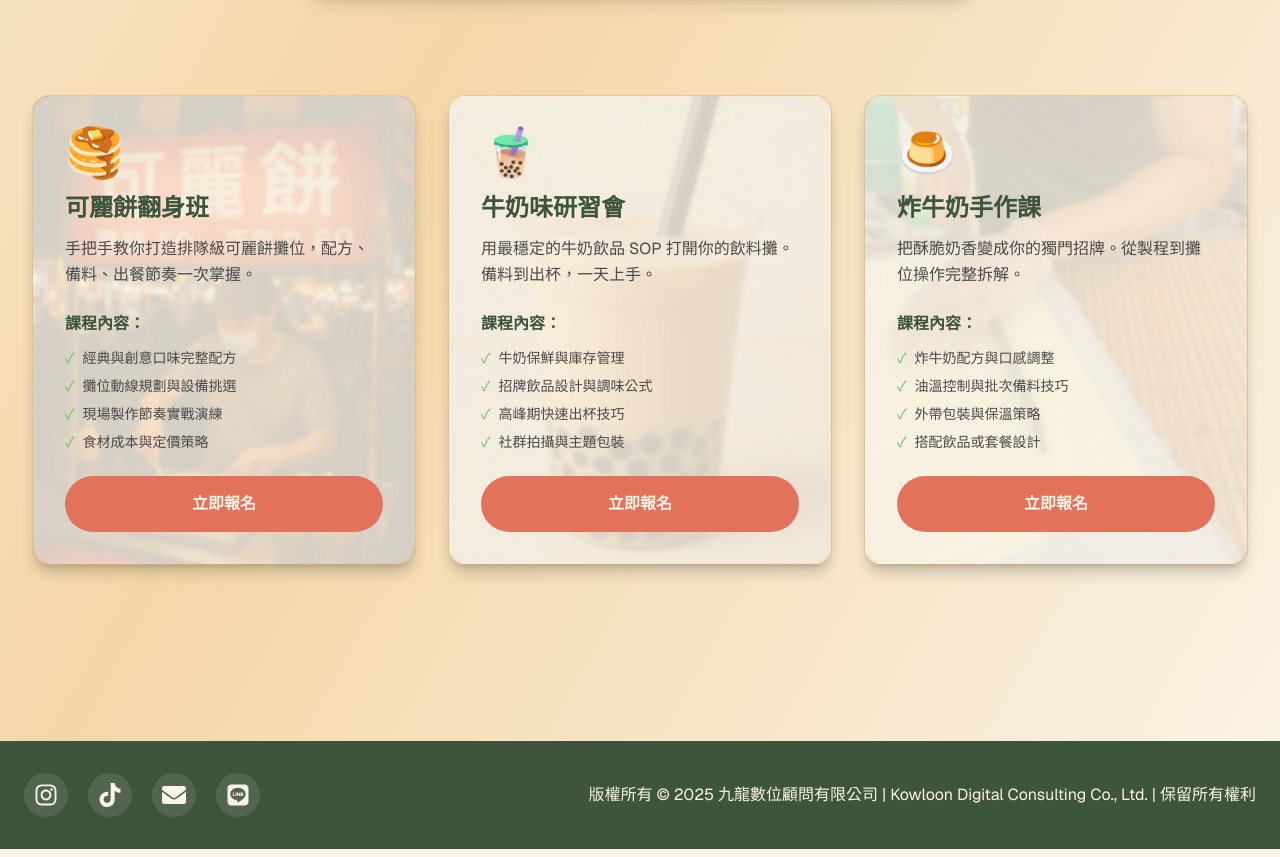
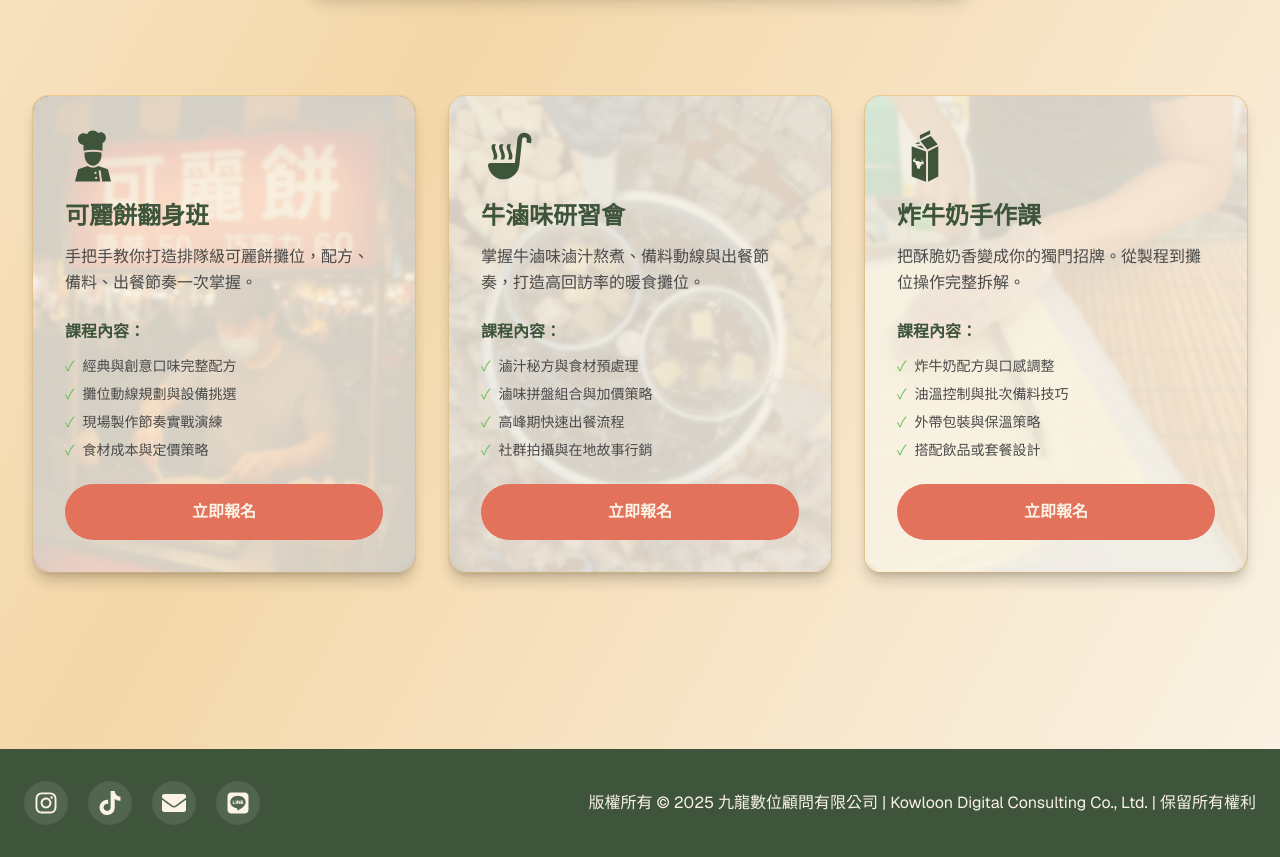
Before and after one commit to aniku777tw/kowlooncnslt, a Next.js app: page /courses in a window 1280 px wide. Shown: the part 1460-2317 px from the top of the page. Built offline with nearby package versions, Linux system fonts and the light colour scheme.

Commit message:
fix: product

```diff
--- a/src/app/courses/page.tsx
+++ b/src/app/courses/page.tsx
@@ -4,9 +4,11 @@ import ContentWrapper from "@/components/common/ContentWrapper";
 import CourseCard from "@/components/Courses/CourseCard";
 import { socialLinks } from "@/constants/socialLinks";
 import crepeImage from "@/images/可麗餅.jpg";
-import milkImage from "@/images/牛奶味.jpg";
+import beefImage from "@/images/牛滷味.jpg";
 import friedMilkImage from "@/images/炸牛奶.jpg";
-import faviconImage from "@/images/favicon.jpg";
+import logoImage from "@/images/logo.webp";
+import { MdSoupKitchen } from "react-icons/md";
+import { GiCook, GiMilkCarton } from "react-icons/gi";
 
 const siteUrl = "https://kowlooncnslt.com";
 const coursesPageUrl = `${siteUrl}/courses`;
@@ -14,12 +16,13 @@ const coursesPageUrl = `${siteUrl}/courses`;
 export const metadata: Metadata = {
   title: "課程資訊｜夜市創業實戰課程總覽",
   description:
-    "夜市翻身學提供可麗餅、牛奶飲品、炸牛奶等熱門夜市創業課程，涵蓋配方研發、攤位營運、行銷策略與成本控管，協助你快速打造高收益夜市品牌。",
+    "夜市翻身學提供可麗餅、牛滷味、炸牛奶等熱門夜市創業課程，涵蓋配方研發、攤位營運、行銷策略與成本控管，協助你快速打造高收益夜市品牌。",
   keywords: [
     "夜市課程",
     "夜市創業課程",
     "可麗餅教學",
     "炸牛奶課程",
+    "牛滷味課程",
     "夜市創業顧問",
     "夜市翻身學",
     "攤車創業",
@@ -37,9 +40,9 @@ export const metadata: Metadata = {
     type: "website",
     images: [
       {
-        url: faviconImage.src,
-        width: faviconImage.width,
-        height: faviconImage.height,
+        url: logoImage.src,
+        width: logoImage.width,
+        height: logoImage.height,
         alt: "夜市翻身學品牌標誌",
       },
     ],
@@ -49,7 +52,7 @@ export const metadata: Metadata = {
     title: "夜市翻身學課程資訊",
     description:
       "夜市翻身學提供夜市創業完整課程與顧問服務，協助你打造人氣夜市攤位。",
-    images: [faviconImage.src,],
+    images: [logoImage.src,],
   },
 };
 
@@ -93,7 +96,7 @@ export default function CoursesPage() {
   const courses = [
     {
       id: 1,
-      icon: "🥞",
+      icon: <GiCook size={56} className="text-brand-primary" />,
       title: "可麗餅翻身班",
       description:
         "手把手教你打造排隊級可麗餅攤位，配方、備料、出餐節奏一次掌握。",
@@ -107,21 +110,21 @@ export default function CoursesPage() {
     },
     {
       id: 2,
-      icon: "🧋",
-      title: "牛奶味研習會",
+      icon: <MdSoupKitchen size={56} className="text-brand-primary" />,
+      title: "牛滷味研習會",
       description:
-        "用最穩定的牛奶飲品 SOP 打開你的飲料攤。備料到出杯，一天上手。",
+        "掌握牛滷味滷汁熬煮、備料動線與出餐節奏，打造高回訪率的暖食攤位。",
       features: [
-        "牛奶保鮮與庫存管理",
-        "招牌飲品設計與調味公式",
-        "高峰期快速出杯技巧",
-        "社群拍攝與主題包裝",
+        "滷汁秘方與食材預處理",
+        "滷味拼盤組合與加價策略",
+        "高峰期快速出餐流程",
+        "社群拍攝與在地故事行銷",
       ],
-      backgroundImage: milkImage.src,
+      backgroundImage: beefImage.src,
     },
     {
       id: 3,
-      icon: "🍮",
+      icon: <GiMilkCarton size={56} className="text-brand-primary" />,
       title: "炸牛奶手作課",
       description:
         "把酥脆奶香變成你的獨門招牌。從製程到攤位操作完整拆解。",
--- a/src/app/page.tsx
+++ b/src/app/page.tsx
@@ -5,22 +5,25 @@ import ScrollReveal from "@/components/common/ScrollReveal";
 import CourseHighlightCard from "@/components/Home/CourseHighlightCard";
 import { socialLinks } from "@/constants/socialLinks";
 import crepeImage from "@/images/可麗餅.jpg";
-import milkImage from "@/images/牛奶味.jpg";
+import beefImage from "@/images/牛滷味.jpg";
 import friedMilkImage from "@/images/炸牛奶.jpg";
 import faviconImage from "@/images/favicon.jpg";
+import { MdSoupKitchen } from "react-icons/md";
+import { GiCook, GiMilkCarton } from "react-icons/gi";
 
 const siteUrl = "https://kowlooncnslt.com";
 
 export const metadata: Metadata = {
   title: "夜市翻身學｜夜市創業課程與顧問諮詢",
   description:
-    "夜市翻身學提供可麗餅、牛奶飲品、炸牛奶等夜市創業課程與一對一顧問諮詢，從選品、攤位營運到行銷策略，帶你快速打造高收益夜市品牌。",
+    "夜市翻身學提供可麗餅、牛滷味、炸牛奶等夜市創業課程與一對一顧問諮詢，從選品、攤位營運到行銷策略，帶你快速打造高收益夜市品牌。",
   keywords: [
     "夜市翻身學",
     "夜市創業",
     "夜市課程",
     "可麗餅課程",
-    "炸牛奶",
+    "炸牛奶課程",
+    "牛滷味課程",
     "夜市顧問",
     "攤車創業",
     "創業諮詢",
@@ -62,19 +65,19 @@ export default function Home() {
 
   const coursesIntro = [
     {
-      icon: "🥞",
+      icon: <GiCook size={48} className="text-brand-primary" />,
       title: "可麗餅翻身班",
       description: "掌握經典甜點配方，教你打造排隊級的可麗餅攤位。",
       backgroundImage: crepeImage.src,
     },
     {
-      icon: "🧋",
-      title: "牛乳味研習會",
-      description: "牛奶系飲品賣點全解析，從備料到出杯全程 SOP。",
-      backgroundImage: milkImage.src,
+      icon: <MdSoupKitchen size={48} className="text-brand-primary" />,
+      title: "牛滷味研習會",
+      description: "滷汁秘方、備料規劃與出餐節奏一次到位，打造暖心牛滷味攤位。",
+      backgroundImage: beefImage.src,
     },
     {
-      icon: "🍮",
+      icon: <GiMilkCarton size={48} className="text-brand-primary" />,
       title: "炸牛奶手作課",
       description: "人氣甜點一次學會，酥脆口感與食材控管完整傳授。",
       backgroundImage: friedMilkImage.src,
--- a/src/components/Courses/CourseCard.tsx
+++ b/src/components/Courses/CourseCard.tsx
@@ -1,7 +1,9 @@
+import { type ReactNode } from "react";
+
 type CourseCardProps = {
   course: {
     id: number;
-    icon: string;
+    icon: ReactNode;
     title: string;
     description: string;
     features: string[];
```
Also changed, not shown: src/images/牛奶味.jpg (deleted), src/images/牛滷味.jpg (added).
